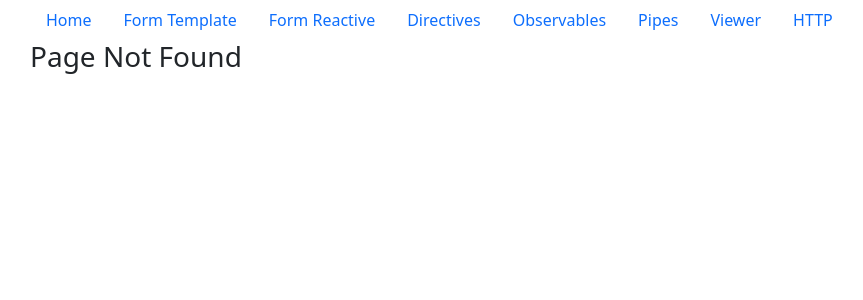
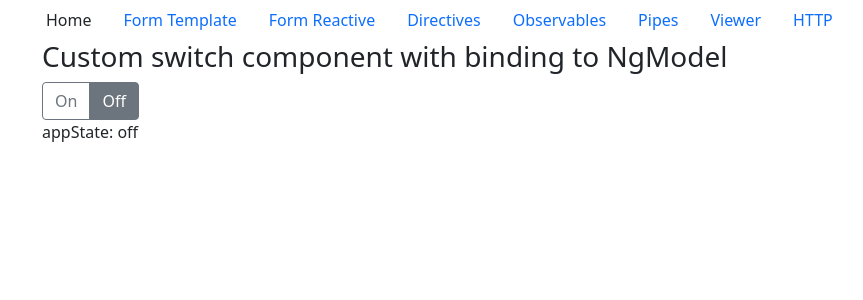
Before and after one commit to webvitalii/angular-expo, an Angular app: page /home in a window 1280 px wide. Before the commit this address led to /not-found. Shown: the top 300 px of the page, without its empty margins (52-915 px from the left). Built offline with nearby package versions, Linux system fonts and the light colour scheme.

Commit message:
Added custom switch component
* Added home component
* Fixed some lint errors

```diff
--- a/src/app/app-routing.module.ts
+++ b/src/app/app-routing.module.ts
@@ -1,6 +1,7 @@
 import { NgModule } from '@angular/core';
 import { Routes, RouterModule } from '@angular/router';
 
+import { HomeComponent } from './components/home/home.component';
 import { FormReactiveComponent } from './components/form-reactive/form-reactive.component';
 import { FormTemplateComponent } from './components/form-template/form-template.component';
 import { DirectivesComponent } from './components/directives/directives.component';
@@ -11,8 +12,9 @@ import { HttpComponent } from './components/http/http.component';
 import { ErrorComponent } from './components/error/error.component';
 
 const routes: Routes = [
-  // { path: '', component: FormReactiveComponent },
-  { path: '', redirectTo: '/form-template', pathMatch: 'full' },
+  // { path: '', component: HomeComponent },
+  { path: '', redirectTo: '/home', pathMatch: 'full' },
+  { path: 'home', component: HomeComponent },
   { path: 'form-template', component: FormTemplateComponent },
   { path: 'form-reactive', component: FormReactiveComponent },
   { path: 'directives', component: DirectivesComponent },
--- a/src/app/app.module.ts
+++ b/src/app/app.module.ts
@@ -26,6 +26,8 @@ import { PaginationComponent } from './components/pagination/pagination.componen
 import { PaginationPipe } from './pipes/pagination.pipe';
 import { FilterDatePipe } from './pipes/filter-date.pipe';
 import { HighlightPipe } from './pipes/highlight.pipe';
+import { HomeComponent } from './components/home/home.component';
+import { SwitchComponent } from './components/switch/switch.component';
 
 @NgModule({
   declarations: [
@@ -41,6 +43,7 @@ import { HighlightPipe } from './pipes/highlight.pipe';
     HiliteDirective,
     DirectivesComponent,
     StylesDirective,
+    SwitchComponent,
     IfnotDirective,
     ViewerComponent,
     FilterPipe,
@@ -48,7 +51,8 @@ import { HighlightPipe } from './pipes/highlight.pipe';
     PaginationComponent,
     PaginationPipe,
     FilterDatePipe,
-    HighlightPipe
+    HighlightPipe,
+    HomeComponent
   ],
   imports: [
     BrowserModule,
--- a/src/app/components/form-reactive/form-reactive.component.ts
+++ b/src/app/components/form-reactive/form-reactive.component.ts
@@ -60,7 +60,7 @@ export class FormReactiveComponent implements OnInit {
   }
 
   removeTagControl(tagControlIndex: number) {
-    (<FormArray> this.userForm.get('tags')).removeAt(tagControlIndex);;
+    (<FormArray> this.userForm.get('tags')).removeAt(tagControlIndex);
   }
 
   addTagControl() {
--- /dev/null
+++ b/src/app/components/home/home.component.html
@@ -0,0 +1,10 @@
+<div class="container">
+  <h3>Custom switch component with binding to NgModel</h3>
+
+  <app-switch
+    [(ngModel)]="appState"
+    (ngModelChange)="handleModelChange()"
+  ></app-switch>
+
+  <p>appState: {{appState}}</p>
+</div>
--- /dev/null
+++ b/src/app/components/home/home.component.ts
@@ -0,0 +1,21 @@
+import { Component, OnInit } from '@angular/core';
+
+@Component({
+  selector: 'app-home',
+  templateUrl: './home.component.html',
+  styleUrls: ['./home.component.scss']
+})
+export class HomeComponent implements OnInit {
+  appState = 'off';
+
+  constructor() { }
+
+  ngOnInit(): void {
+  }
+
+
+  handleModelChange() {
+    console.log('appState = ', this.appState);
+  }
+
+}
--- a/src/app/components/nav/nav.component.html
+++ b/src/app/components/nav/nav.component.html
@@ -1,8 +1,8 @@
 <ul class="nav">
     <li class="nav-item">
-        <a class="nav-link" routerLink="/"
-        routerLinkActive="active text-dark"
-        [routerLinkActiveOptions]="{exact: true}">Home</a>
+        <a class="nav-link" routerLink="/home"
+        routerLinkActive="active text-dark">Home</a>
+        <!-- [routerLinkActiveOptions]="{exact: true}" -->
     </li>
     <li class="nav-item">
         <a class="nav-link" routerLink="/form-template" routerLinkActive="active text-dark">Form Template</a>
--- /dev/null
+++ b/src/app/components/switch/switch.component.html
@@ -0,0 +1,14 @@
+<div class="input-group">
+  <button class="btn"
+  [ngClass]="{
+    'btn-secondary': state === 'on',
+    'btn-outline-secondary': state !== 'on'
+  }"
+  (click)="setState('on')">On</button>
+  <button class="btn"
+  [ngClass]="{
+    'btn-secondary': state === 'off',
+    'btn-outline-secondary': state !== 'off'
+  }"
+  (click)="setState('off')">Off</button>
+</div>
--- /dev/null
+++ b/src/app/components/switch/switch.component.ts
@@ -0,0 +1,40 @@
+import { Component, forwardRef, Provider } from '@angular/core';
+import { ControlValueAccessor, NG_VALUE_ACCESSOR } from '@angular/forms';
+
+const VALUE_ACCESSOR: Provider = {
+  provide: NG_VALUE_ACCESSOR,
+  useExisting: forwardRef(() => SwitchComponent),
+  multi: true
+};
+
+@Component({
+  selector: 'app-switch',
+  templateUrl: './switch.component.html',
+  styleUrls: ['./switch.component.scss'],
+  providers: [VALUE_ACCESSOR]
+})
+export class SwitchComponent implements ControlValueAccessor {
+
+  state = 'off';
+
+  private onChange = (value: any) => {};
+
+  setState(state: string) {
+    this.state = state;
+
+    this.onChange(this.state);
+  }
+
+  registerOnChange(fn: any): void {
+    this.onChange = fn;
+  }
+
+  registerOnTouched(fn: any): void { }
+
+  setDisabledState(isDisabled: boolean): void { }
+
+  writeValue(state: string): void {
+    this.state = state;
+  }
+
+}
```
Also changed, not shown: src/app/components/home/home.component.scss (added), src/app/components/switch/switch.component.scss (added).
